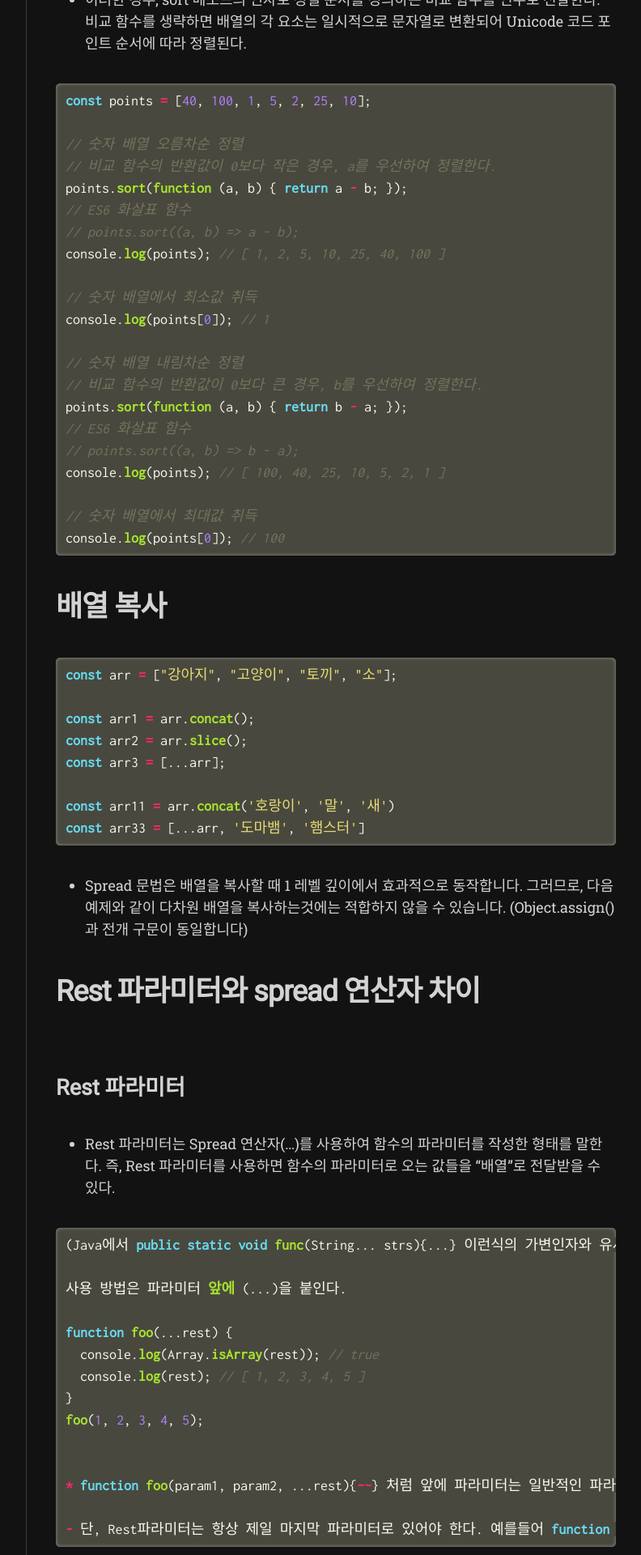
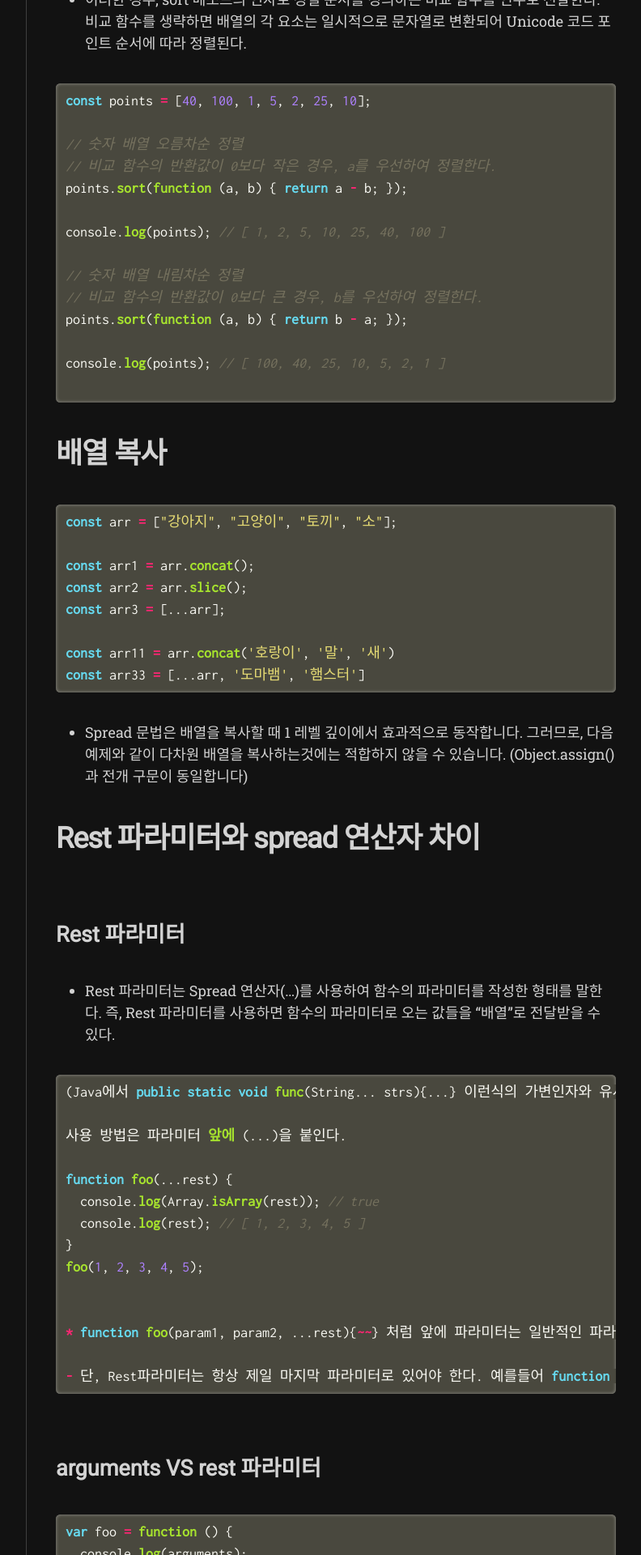
Before and after one commit to ha-jae-geun/jaegeunha94.github.io, a Jekyll site: the page built from _posts/2021-07-21-Array.md, in a window 1280 px wide. Shown: the part 1593-3513 px from the top of the page at 81% size, without its empty margins (357-1149 px from the left). Built offline with Jekyll 4.4.1, drawn with Linux system fonts in a browser that asks for light colours; nearby versions of some CDN libraries; some web fonts are replaced; some of the changed text lies outside the part shown.

Commit message:
Update 2021-07-21-Array.md

````diff
--- a/_posts/2021-07-21-Array.md
+++ b/_posts/2021-07-21-Array.md
@@ -49,22 +49,15 @@ const points = [40, 100, 1, 5, 2, 25, 10];
 // 숫자 배열 오름차순 정렬
 // 비교 함수의 반환값이 0보다 작은 경우, a를 우선하여 정렬한다.
 points.sort(function (a, b) { return a - b; });
-// ES6 화살표 함수
-// points.sort((a, b) => a - b);
+
 console.log(points); // [ 1, 2, 5, 10, 25, 40, 100 ]
-
-// 숫자 배열에서 최소값 취득
-console.log(points[0]); // 1
 
 // 숫자 배열 내림차순 정렬
 // 비교 함수의 반환값이 0보다 큰 경우, b를 우선하여 정렬한다.
 points.sort(function (a, b) { return b - a; });
-// ES6 화살표 함수
-// points.sort((a, b) => b - a);
+
 console.log(points); // [ 100, 40, 25, 10, 5, 2, 1 ]
 
-// 숫자 배열에서 최대값 취득
-console.log(points[0]); // 100
 ```
 
 
````
